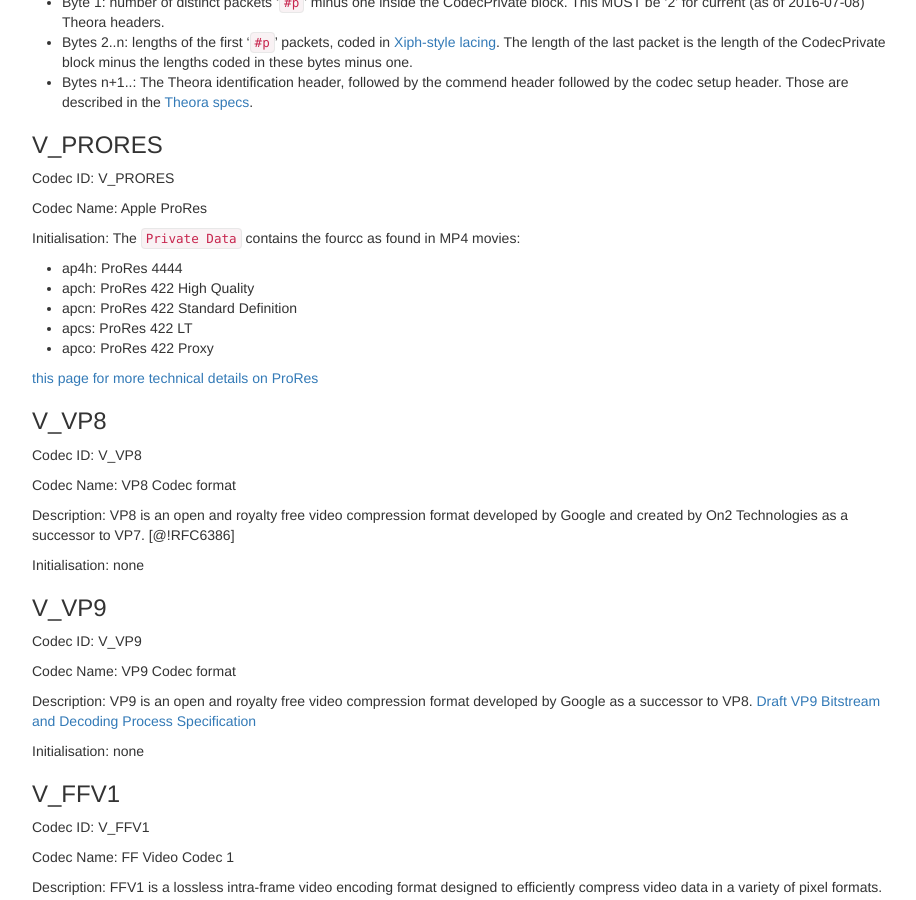
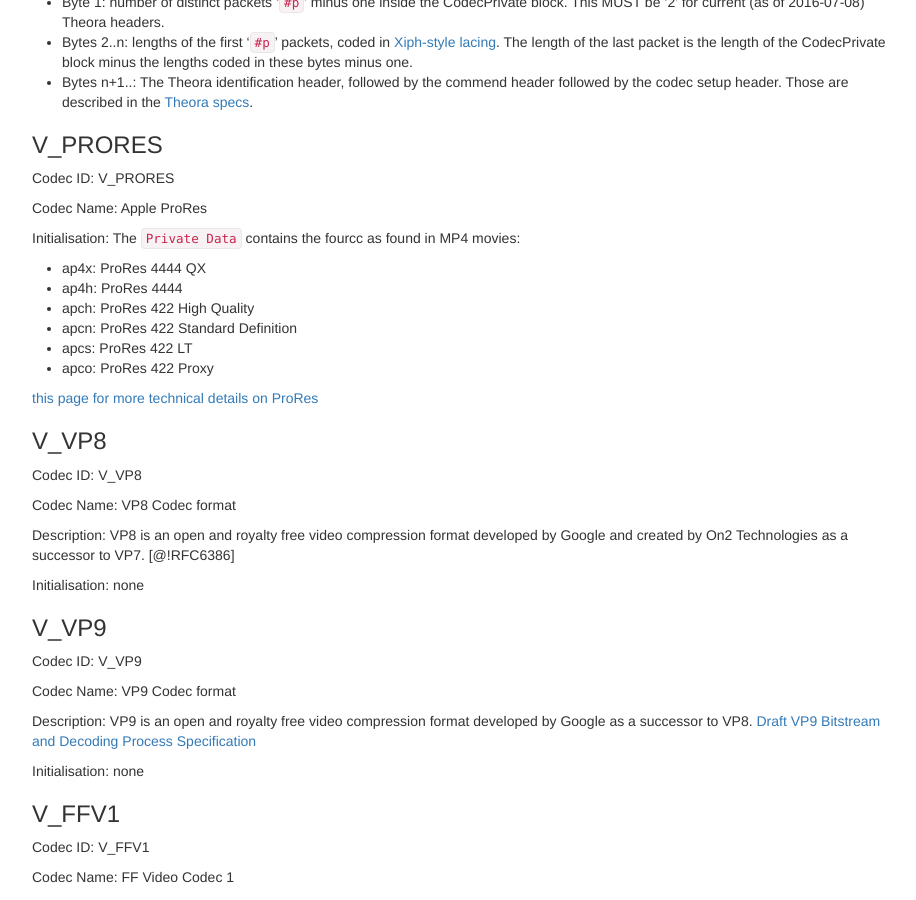
Before and after one commit to ietf-wg-cellar/matroska-specification, a Jekyll site: the page built from codec_specs.md, in a window 1280 px wide and 900 px high, scrolled down 4210 px. Shown: the whole window, without its empty margins (273-1189 px from the left). Built offline with Jekyll 4.4.1, drawn with Linux system fonts in a browser that asks for light colours; our own code applies the rules of GitHub Pages for plain Markdown files.

Commit message:
add missing 4444 XQ flavour to ProRes

```diff
--- a/codec_specs.md
+++ b/codec_specs.md
@@ -212,6 +212,7 @@
 
 Initialisation: The `Private Data` contains the fourcc as found in MP4 movies:
 
+*   ap4x: ProRes 4444 QX
 *   ap4h: ProRes 4444
 *   apch: ProRes 422 High Quality
 *   apcn: ProRes 422 Standard Definition
```
